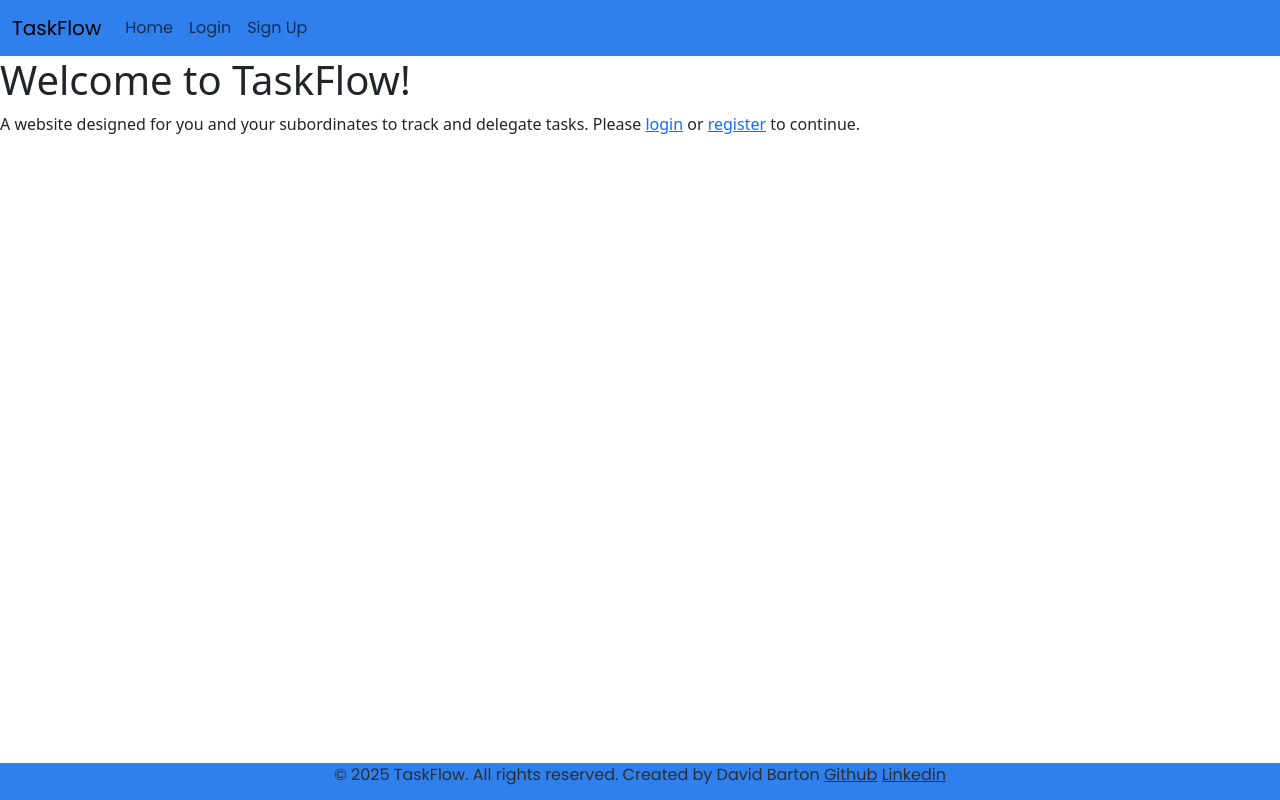
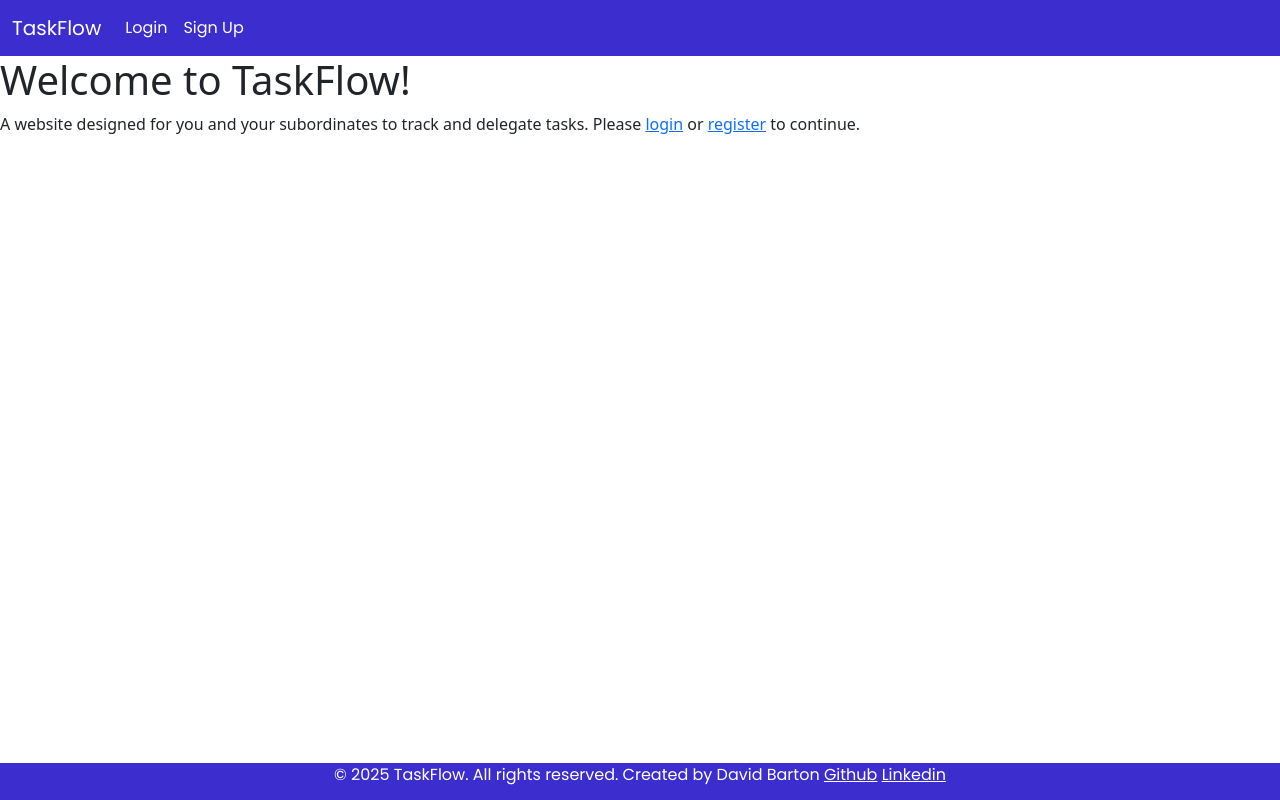
Before and after one commit to GenericName192/TaskFlow, a Django app: page / in a window 1280 px wide. Run offline with Django 4.2, Linux system fonts and the light colour scheme.

Commit message:
Changed color scheme to make the contrast better for accessability, also removed redundent home link

```diff
--- a/static/css/style.css
+++ b/static/css/style.css
@@ -3,27 +3,30 @@
 :root {
   --primary-font: "Roboto", sans-serif;
   --secondary-font: "Poppins", sans-serif;
-  --primary-text-color: #2D2D2D;
+  --primary-text-color: black;
   --primary-background-color: #F9FAFB;
-  --secondary-text-color: black;
-  --secondary-background-color: #FFFFFF;
-  --primary-color:#2F80ED;
-  --accent-color: #56CC9D;
+  --secondary-text-color: white;
+  --primary-color:#3c2dcf;
+  --accent-color: #7e2fcc;
 }
 
 /* NavBar styling / footer styling */
 
 .navbar, footer{
     background-color: var(--primary-color);
-    color: var(--primary-text-color);
     font-family: var(--secondary-font);
+}
+
+.navbar .nav-link, .navbar-brand {
+    color: var(--secondary-text-color) !important;
 }
 
 footer{
     padding-bottom: 1%;
     text-align: center;
+    color: var(--secondary-text-color);
 }
 
-footer > a{
-    color: var(--primary-text-color);
+footer a{
+    color: var(--secondary-text-color);
 }
--- a/templates/base.html
+++ b/templates/base.html
@@ -33,11 +33,6 @@
         </button>
         <div class="collapse navbar-collapse" id="navbarNav">
           <ul class="navbar-nav">
-            <li class="nav-item">
-              <a class="nav-link" aria-current="page" href="{% url 'index' %}"
-                >Home</a
-              >
-            </li>
             {% if user.is_authenticated %}
             <li class="nav-item">
               <a class="nav-link" href="{% url 'profile' user.id %}"
```
